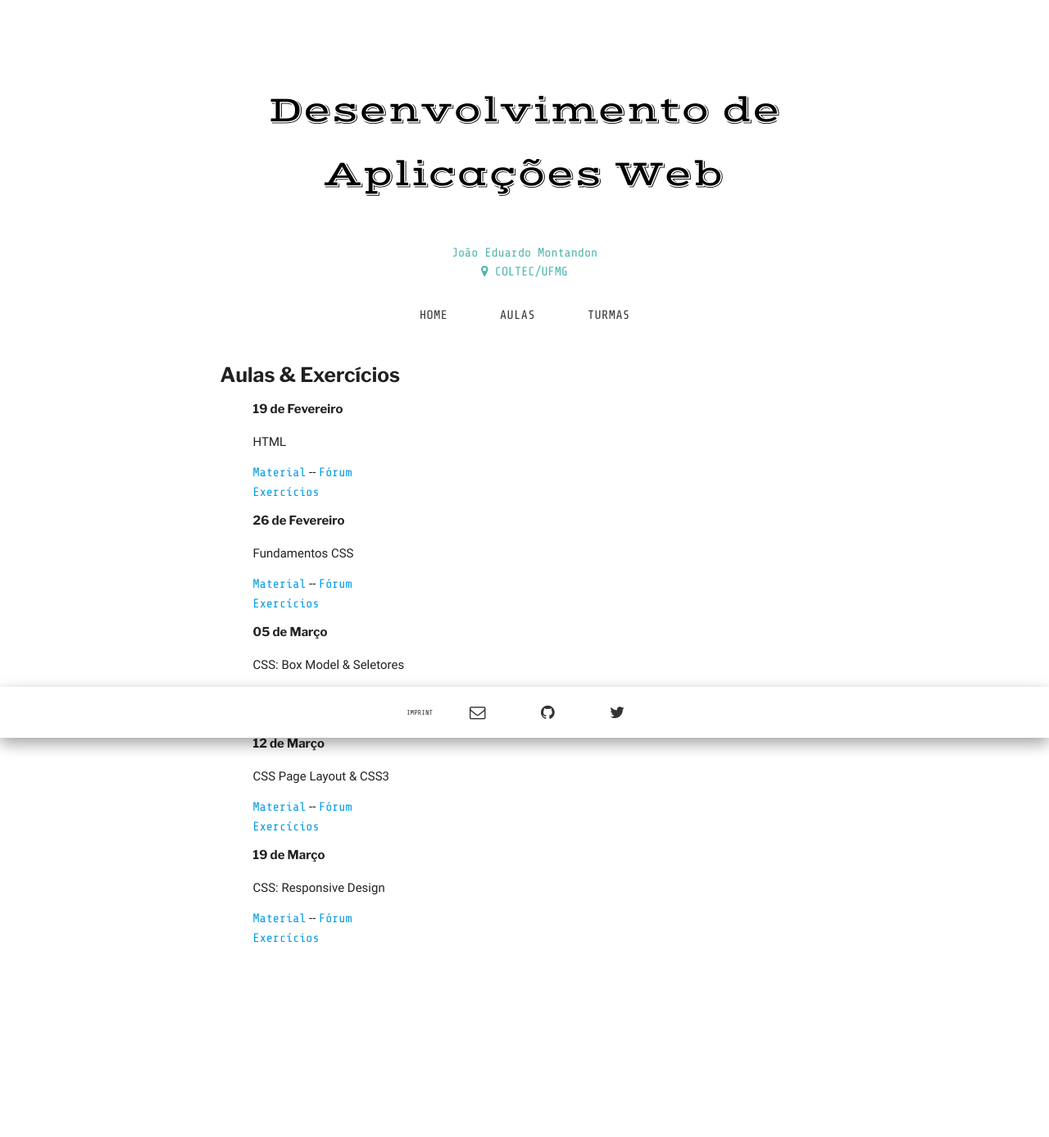
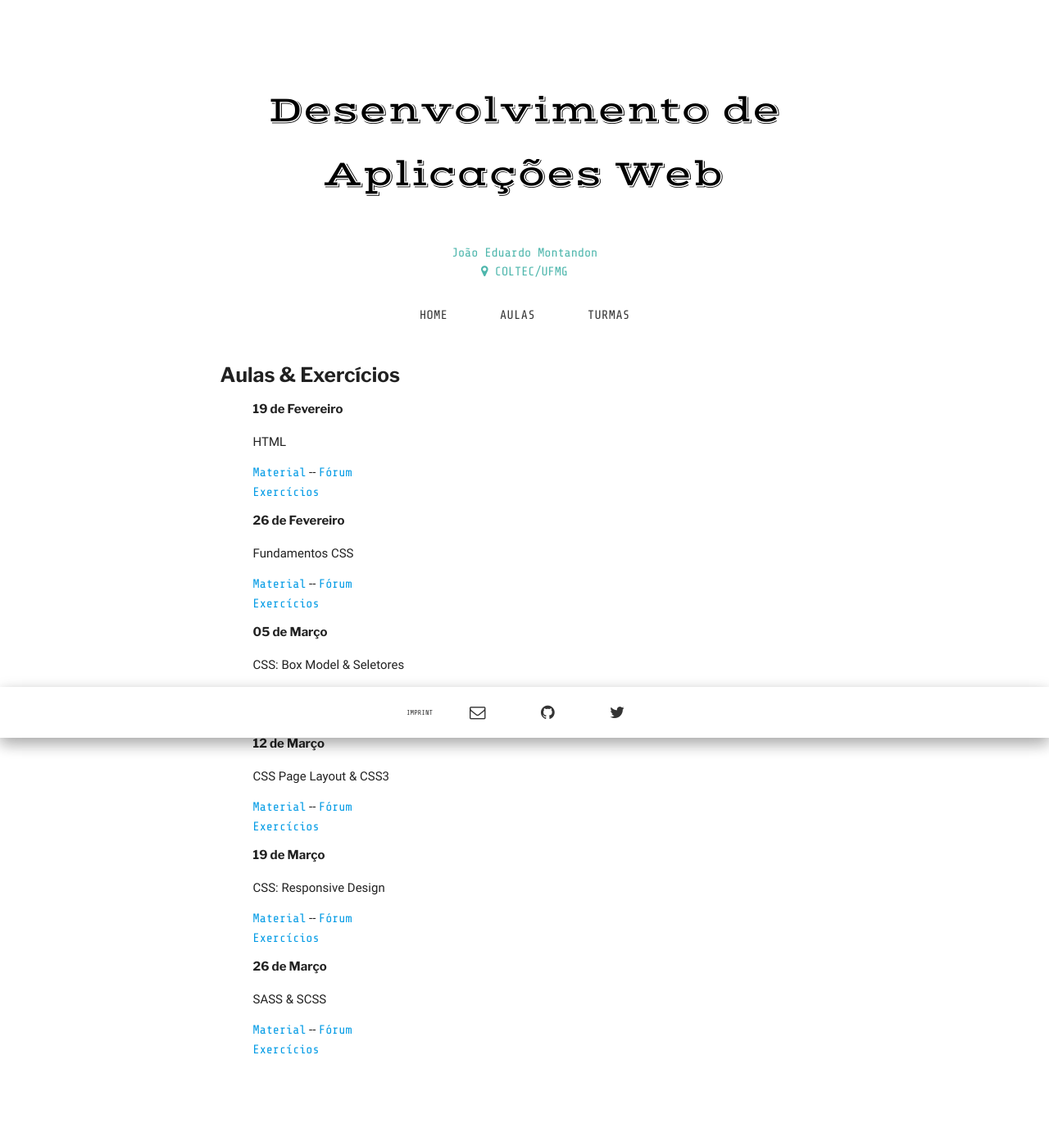
Before and after one commit to COLTEC-DAW/coltec-daw.github.io, a Jekyll site: the page built from classes.html, in a window 1280 px wide. Shown: the whole page at 82% size. Built offline with Jekyll 4.4.1, drawn with Linux system fonts in a browser that asks for light colours; some web fonts are replaced; before the commit the page ends 1251 px from its top, so only the background shows below that.

Commit message:
SCSS class

```diff
--- a/classes.html
+++ b/classes.html
@@ -45,4 +45,12 @@ layout: default
             <li><a href="https://github.com/COLTEC-DAW/E03-Galeria-de-Imagens">Exercícios</a></li>
         </ul>
     </dd>
+    <dd>
+        <h6>26 de Março</h6>
+        <p>SASS &amp; SCSS</p>
+        <ul>
+            <li><a href="https://coltec-daw.github.io/Aula-04-SCSS/">Material</a> -- <a href="https://github.com/COLTEC-DAW/Aula-04-SCSS/issues">Fórum</a></li>
+            <li><a href="https://github.com/COLTEC-DAW/E03-Galeria-de-Imagens">Exercícios</a></li>
+        </ul>
+    </dd>
 </dl>
```
